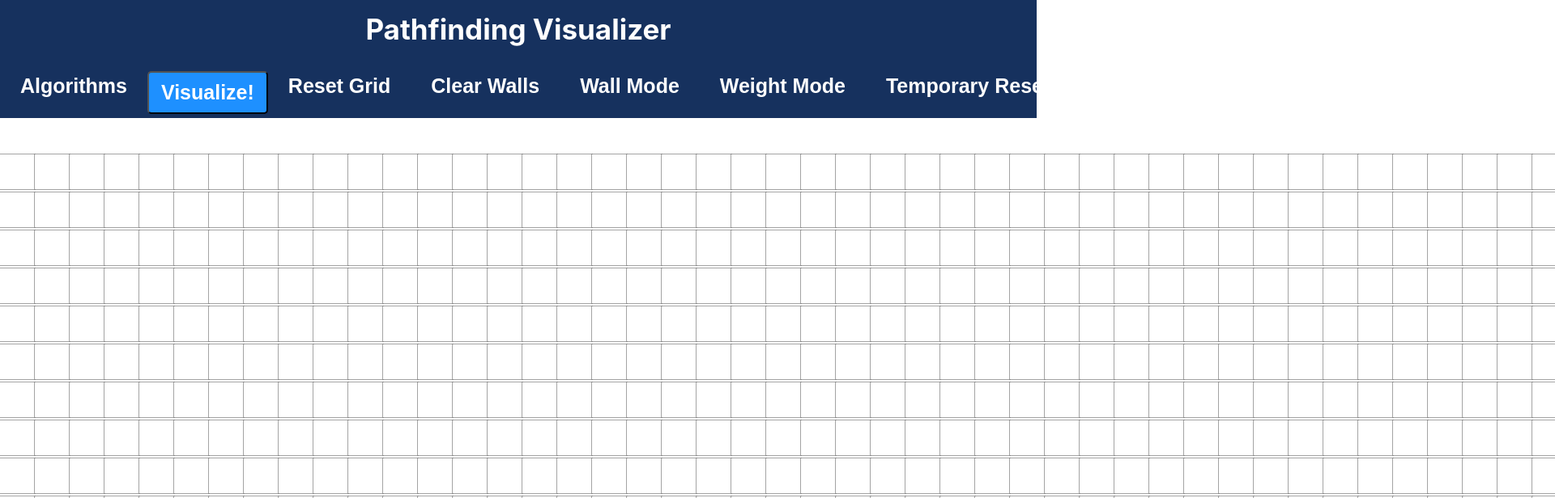
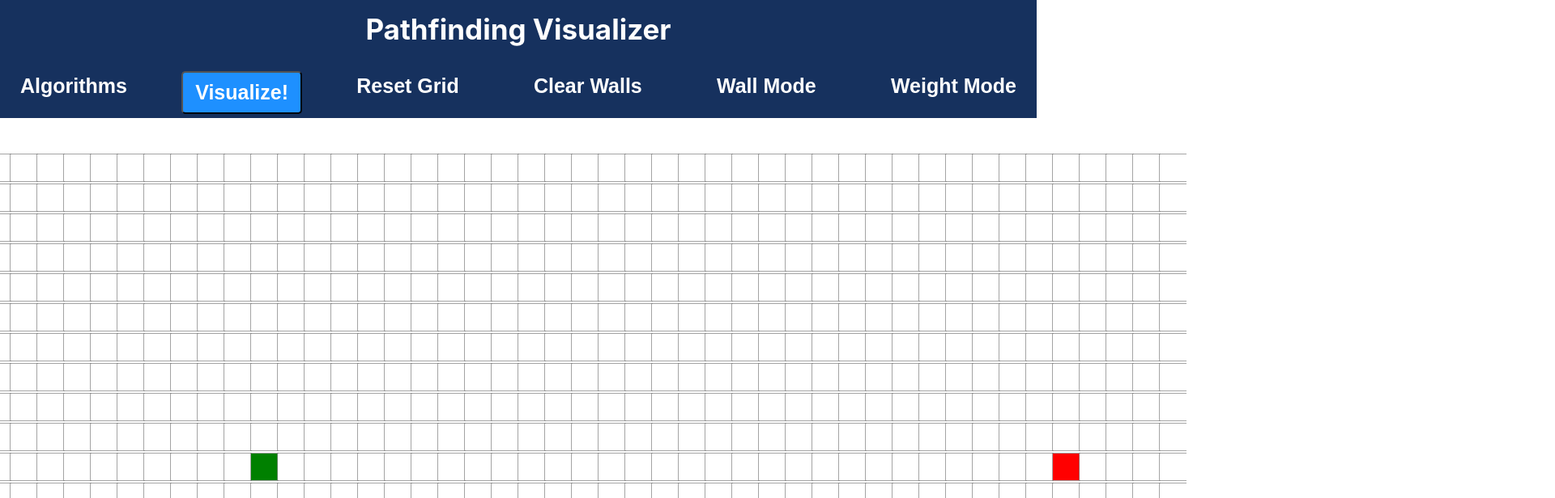
Before and after one commit to ChristopherChau/PathFindingVisualizer, a React (Create React App) app: page / in a window 1280 px wide. Shown: the top 616 px of the page at 81% size, 1920 px wide, since content can reach past the window. Built offline with nearby package versions, Linux system fonts and the light colour scheme.

Commit message:
Created navbar component but not used yet

```diff
--- a/src/PathFindingVisualizer/Node/Node.css
+++ b/src/PathFindingVisualizer/Node/Node.css
@@ -1,6 +1,6 @@
 .node{
-  width:43px;
-  height:43px;
+  width:33px;
+  height:33px;
   outline: 1px solid rgba(128, 128, 128, 0.712);
   background-color: white;
   display: inline-block;
--- a/src/PathFindingVisualizer/PathFindingVisualizer.jsx
+++ b/src/PathFindingVisualizer/PathFindingVisualizer.jsx
@@ -9,7 +9,7 @@ import './styles/grid.css'
 
 
 const FINISH_NODE_ROW = 10;
-const FINISH_NODE_COL = 30;
+const FINISH_NODE_COL = 45;
 const START_NODE_ROW = 10;
 const START_NODE_COL = 15;
 
@@ -165,6 +165,7 @@ export default class PathFindingVisualizer extends Component {
 
     return (
       <>
+      <div className='container'>
         <div className='header'>
           <div className='title'>Pathfinding Visualizer</div>
           <div className='buttonList'>
@@ -185,9 +186,9 @@ export default class PathFindingVisualizer extends Component {
             </button>
             <button onClick={() => this.setMode('wallMode')}className='regularButn wallButn'>Wall Mode</button>
             <button onClick={() => this.setMode('weightMode')}className='regularButn weightButn'>Weight Mode</button>
-            <button onClick={()=> this.resetPath()}className='regularButn'>Temporary Reset Path</button>
           </div>
         </div>
+
         <div className='grid'>
           {nodes.map((row,rowIndex) => {
             return <div key={rowIndex}>
@@ -215,6 +216,7 @@ export default class PathFindingVisualizer extends Component {
             </div>
           })}
           </div>
+        </div>
       </>
     );
   }
--- a/src/PathFindingVisualizer/styles/navBar.css
+++ b/src/PathFindingVisualizer/styles/navBar.css
@@ -1,7 +1,15 @@
+.container{
+  display:flex;
+  flex-direction: column;
+  align-items: center;
+  text-align: center;
+}
 .header{
   display:flex;
   flex-direction: column;
   background-color: rgb(22, 49, 94);
+  width:100%;
+  box-sizing: border-box;
 }
 
 .title{
@@ -18,11 +26,14 @@
   font-size:25px;
   background-color: dodgerblue;
   color:white;
-
-
   border-radius:5px;
   padding: 10px 15px 10px 15px;
+  cursor:pointer
 }
+.visualizeButn:active{
+  background-color: rgb(23, 117, 211);
+}
+
 
 .buttonList{
   display: flex;
```
Also changed, not shown: src/PathFindingVisualizer/components/navbar.jsx (added, +34 -0 lines).
